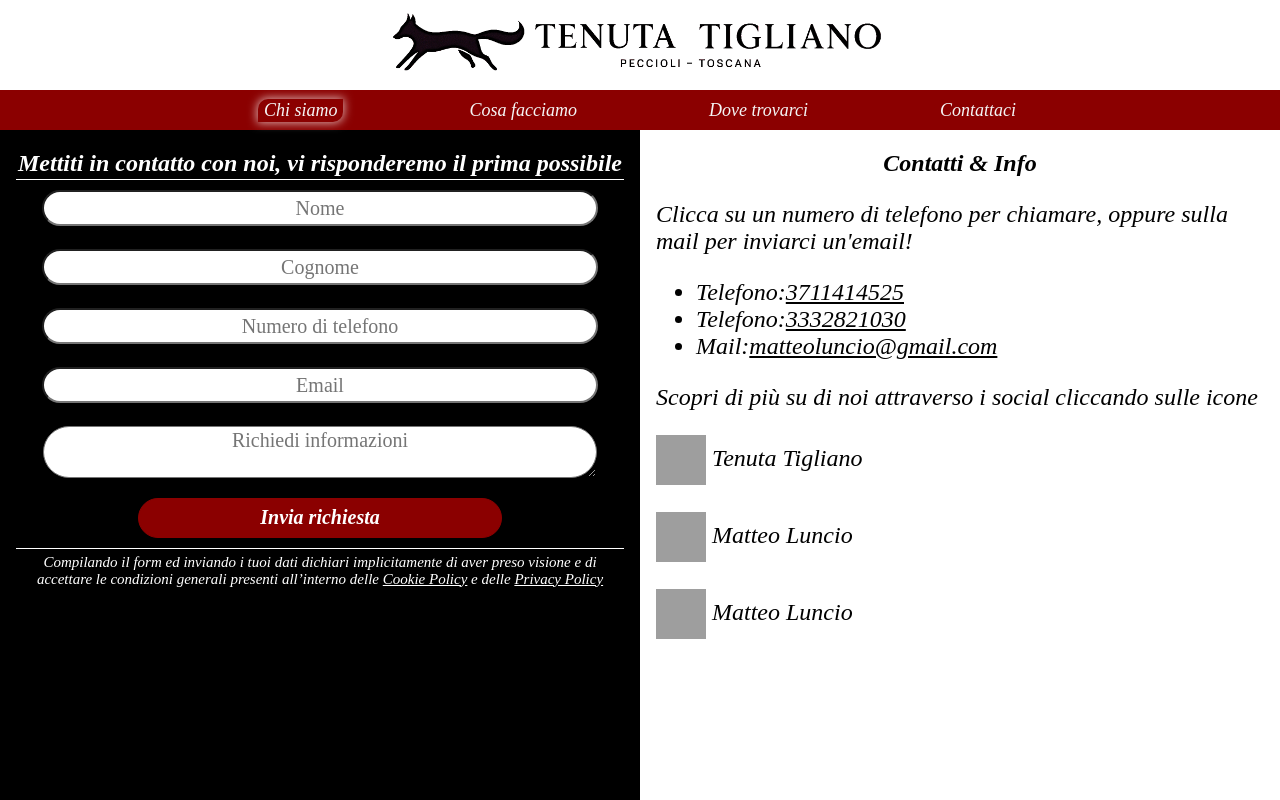
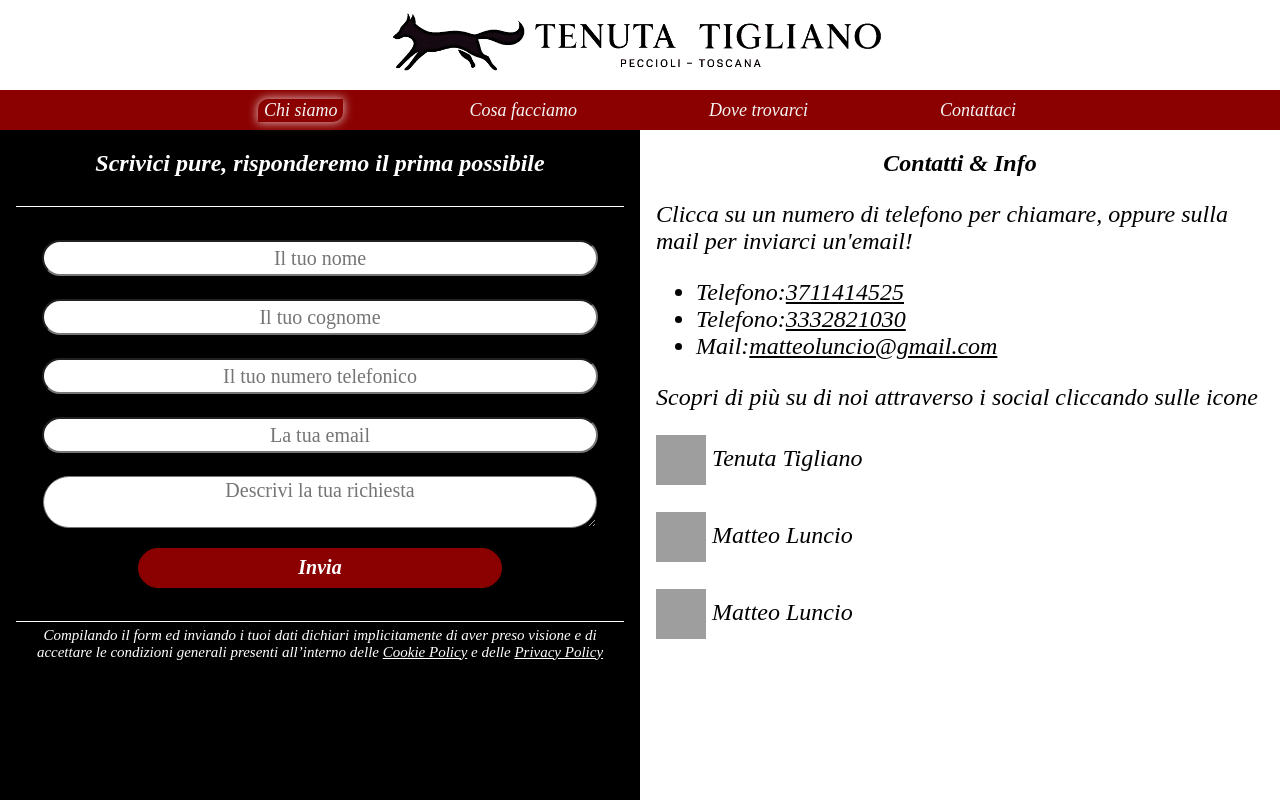
Before and after one commit to gc-10/Test, a plain HTML site: page pages/contattaci.html in a window 1280 px wide. Drawn offline with Linux system fonts and the light colour scheme; grey boxes are pictures that could not be loaded.

Commit message:
Add files via upload

```diff
--- a/pages/contattaci.html
+++ b/pages/contattaci.html
@@ -14,31 +14,31 @@
     <div id="contenuto">
         <div id="contenitorePrincipale">
             <div id="formContattaci">
-                <p><strong>Mettiti in contatto con noi, vi risponderemo il prima possibile</strong></p>
-                <form id="form" action="mailto:matteoluncio@gmail.com" method="post" enctype="text/plain">
+                <p><strong>Scrivici pure, risponderemo il prima possibile</strong></p><br>
+                <form id="form" action="mailto:matteoluncio@gmail.com" method="post" enctype="text/plain"><br>
                     <input type="text" id="nome" name="nome"
                            pattern="^[A-Za-z\s]+$"
                            title="Solo lettere con eventuali spazi, di cui la prima lettera è maiuscola"
-                           placeholder="Nome"
+                           placeholder="Il tuo nome"
                            required><br><br>
                     <input type="text" id="cognome" name="cognome"
                            pattern="^[A-Za-z\s]+$"
                            title="Solo lettere con eventuali spazi, di cui la prima lettera è maiuscola"
-                           placeholder="Cognome"
+                           placeholder="Il tuo cognome"
                            required><br><br>
                     <!-- Si impone la prima cifra 0 per i numeri fissi e 3 per i numeri telefonici -->
                     <input type="tel" id="telefono" name="telefono"
                            pattern="^[03][0-9]{9}$"
                            title="10 cifre, di cui la prima deve essere 3 o 0"
-                           placeholder="Numero di telefono"
+                           placeholder="Il tuo numero telefonico"
                            required><br><br>
                     <input type="email" id="email" name="email"
                            pattern="^[a-z0-9._%+-]+@[a-z0-9.-]+\.[a-z]{2,}$"
                            title="Inserisci un'email valida con tutte lettere minuscole. Es: nome@dominio.it"
-                           placeholder="Email"
+                           placeholder="La tua email"
                            required><br><br>
-                    <textarea id="messaggio" name="messaggio" rows="2" placeholder="Richiedi informazioni" required></textarea><br><br>
-                    <input type="submit" value="Invia richiesta" id="invia">
+                    <textarea id="messaggio" name="messaggio" rows="2" placeholder="Descrivi la tua richiesta" required></textarea><br><br>
+                    <input type="submit" value="Invia" id="invia"><br><br>
                   </form>
                   <p id="disclaimer">Compilando il form ed inviando i tuoi dati dichiari implicitamente di aver preso visione e di accettare le condizioni generali presenti all’interno delle <a href="../pages/cookie-policy.html">Cookie Policy</a> e delle <a href="../pages/privacy-policy.html">Privacy Policy</a></p>
             </div>
```
